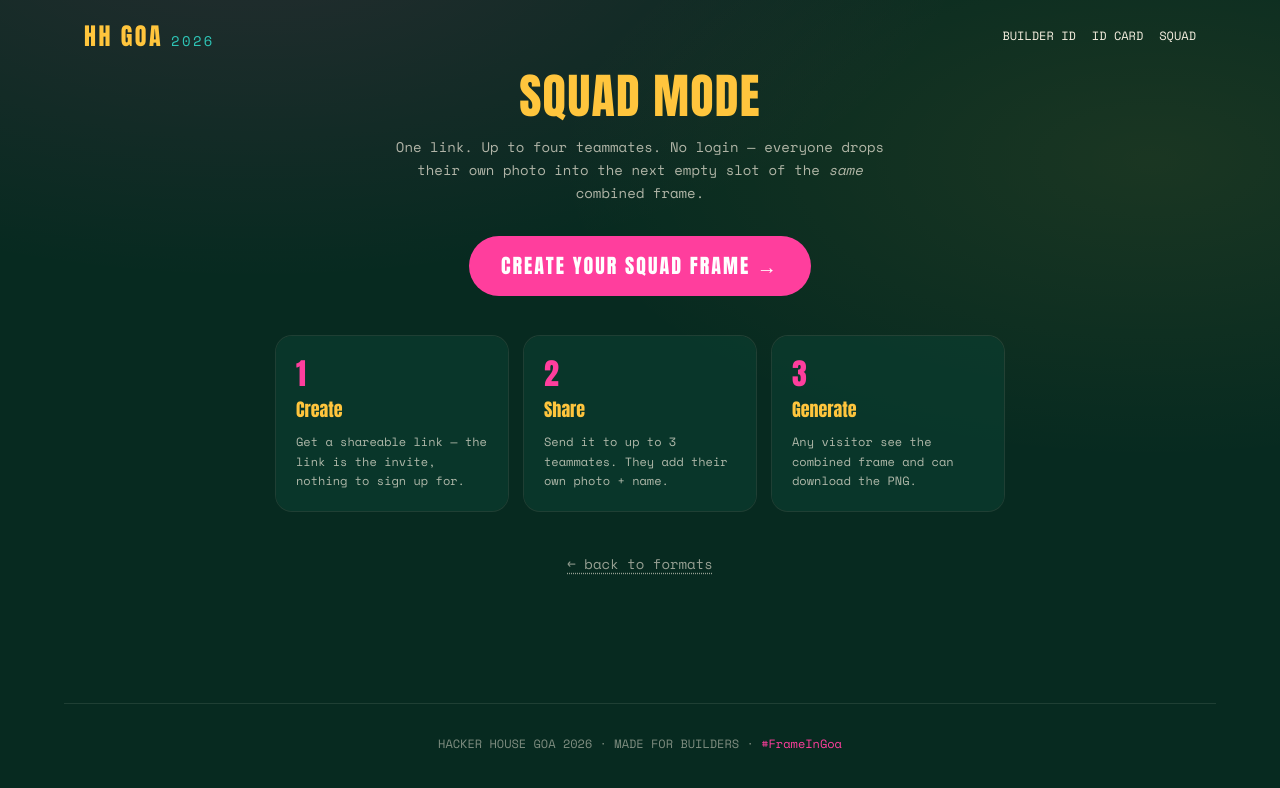
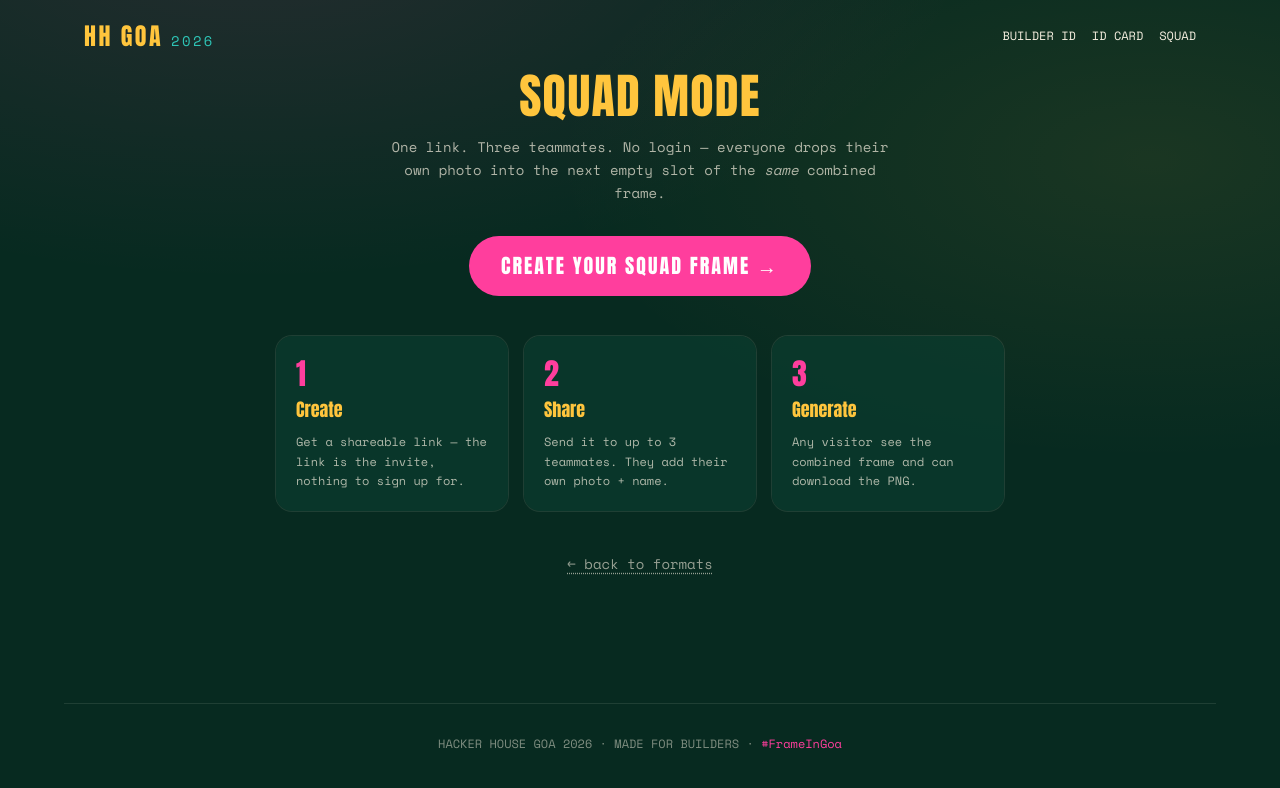
Before and after one commit to Aryan41211/-hhgoa-idcardconnect, a Next.js app: page /squad in a window 1280 px wide. Shown: the top 788 px of the page. Built offline with nearby package versions, Linux system fonts and the light colour scheme.

Commit message:
feat(squad): update squad landing copy to three teammates

```diff
--- a/app/squad/page.tsx
+++ b/app/squad/page.tsx
@@ -29,7 +29,7 @@ export default function SquadLanding() {
         SQUAD MODE
       </h1>
       <p className="mx-auto mt-4 max-w-lg font-label text-sm leading-relaxed text-cream/70">
-        One link. Up to four teammates. No login — everyone drops their own photo into the
+        One link. Three teammates. No login — everyone drops their own photo into the
         next empty slot of the <em>same</em> combined frame.
       </p>
 
```
